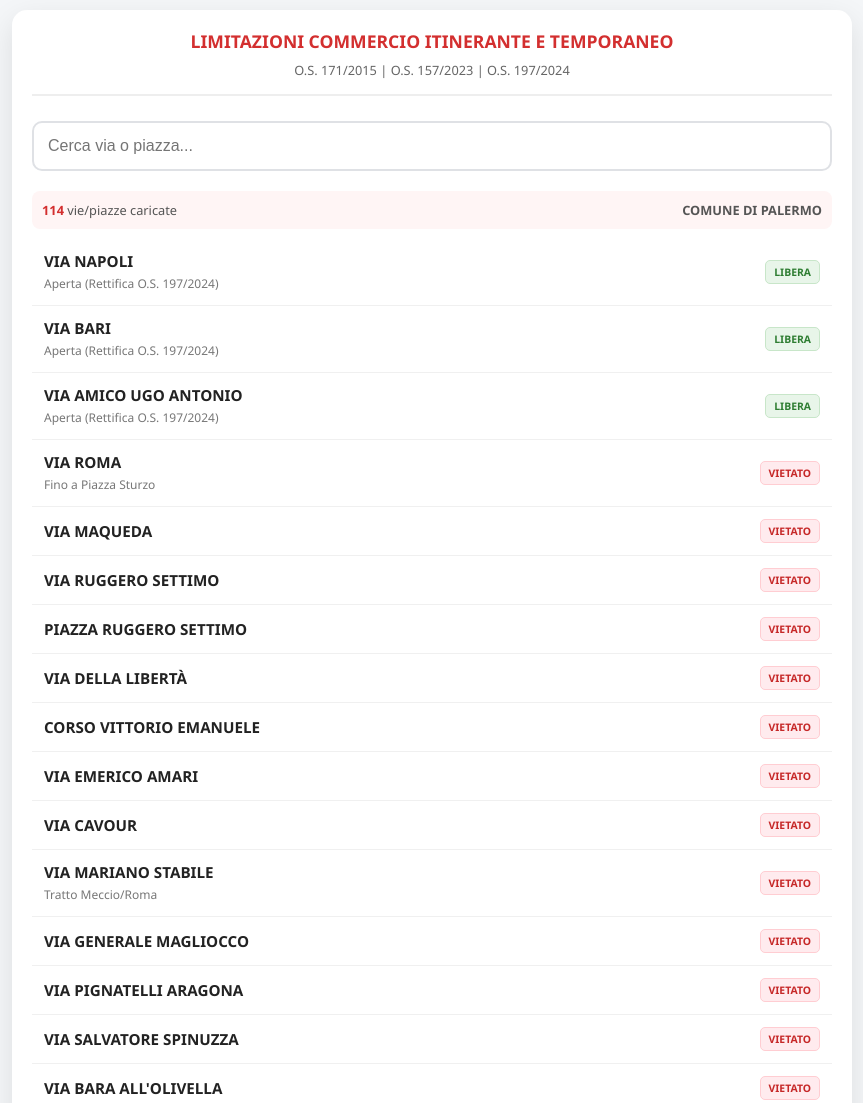
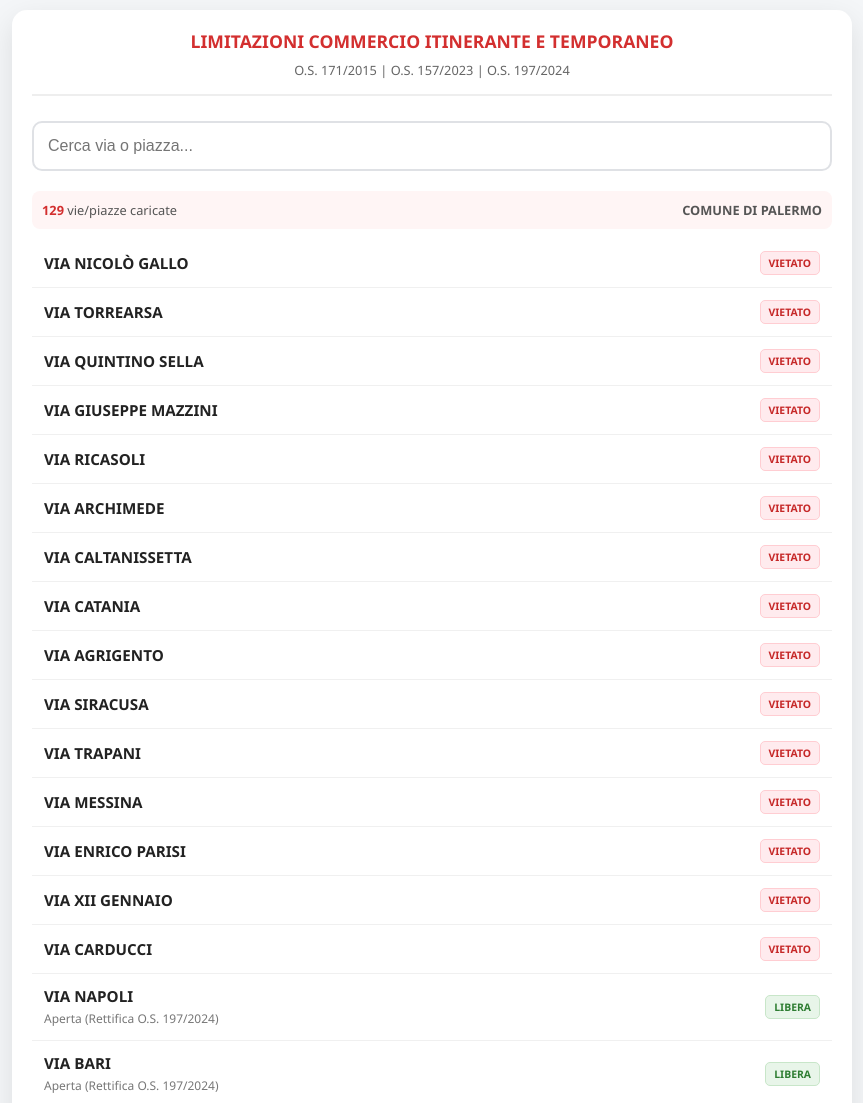
Before and after one commit to sonno2016-lang/Verifica-Aree-Pubbliche-Interdette, a plain HTML site: page index.html in a window 1280 px wide. Shown: the top 1103 px of the page, without its empty margins (208-1071 px from the left). Drawn offline with Linux system fonts and the light colour scheme.

Commit message:
Update index.html

```diff
--- a/index.html
+++ b/index.html
@@ -3,7 +3,7 @@
 <head>
     <meta charset="UTF-8">
     <meta name="viewport" content="width=device-width, initial-scale=1.0">
-    <title>Normativa Commercio Palermo 2024</title>
+    <title>Verifica Aree Interdette Palermo</title>
     <style>
         :root { --danger: #d32f2f; --success: #2e7d32; --bg: #f4f6f8; }
         body { font-family: 'Segoe UI', Tahoma, Geneva, Verdana, sans-serif; background: var(--bg); padding: 10px; margin: 0; }
@@ -51,11 +51,27 @@
     </div>
 
     <div class="info-bar">
-        <span><span id="counter">114</span> vie/piazze caricate</span>
+        <span><span id="counter">129</span> vie/piazze caricate</span>
         <span style="font-weight: bold;">COMUNE DI PALERMO</span>
     </div>
 
     <ul id="mainList">
+        <li data-v="VIA NICOLO GALLO"><div class="street-info"><span class="street-name">VIA NICOLÒ GALLO</span></div> <span class="tag tag-forbidden">VIETATO</span></li>
+        <li data-v="VIA TORREARSA"><div class="street-info"><span class="street-name">VIA TORREARSA</span></div> <span class="tag tag-forbidden">VIETATO</span></li>
+        <li data-v="VIA QUINTINO SELLA"><div class="street-info"><span class="street-name">VIA QUINTINO SELLA</span></div> <span class="tag tag-forbidden">VIETATO</span></li>
+        <li data-v="VIA GIUSEPPE MAZZINI"><div class="street-info"><span class="street-name">VIA GIUSEPPE MAZZINI</span></div> <span class="tag tag-forbidden">VIETATO</span></li>
+        <li data-v="VIA RICASOLI"><div class="street-info"><span class="street-name">VIA RICASOLI</span></div> <span class="tag tag-forbidden">VIETATO</span></li>
+        <li data-v="VIA ARCHIMEDE"><div class="street-info"><span class="street-name">VIA ARCHIMEDE</span></div> <span class="tag tag-forbidden">VIETATO</span></li>
+        <li data-v="VIA CALTANISSETTA"><div class="street-info"><span class="street-name">VIA CALTANISSETTA</span></div> <span class="tag tag-forbidden">VIETATO</span></li>
+        <li data-v="VIA CATANIA"><div class="street-info"><span class="street-name">VIA CATANIA</span></div> <span class="tag tag-forbidden">VIETATO</span></li>
+        <li data-v="VIA AGRIGENTO"><div class="street-info"><span class="street-name">VIA AGRIGENTO</span></div> <span class="tag tag-forbidden">VIETATO</span></li>
+        <li data-v="VIA SIRACUSA"><div class="street-info"><span class="street-name">VIA SIRACUSA</span></div> <span class="tag tag-forbidden">VIETATO</span></li>
+        <li data-v="VIA TRAPANI"><div class="street-info"><span class="street-name">VIA TRAPANI</span></div> <span class="tag tag-forbidden">VIETATO</span></li>
+        <li data-v="VIA MESSINA"><div class="street-info"><span class="street-name">VIA MESSINA</span></div> <span class="tag tag-forbidden">VIETATO</span></li>
+        <li data-v="VIA ENRICO PARISI"><div class="street-info"><span class="street-name">VIA ENRICO PARISI</span></div> <span class="tag tag-forbidden">VIETATO</span></li>
+        <li data-v="VIA XII GENNAIO"><div class="street-info"><span class="street-name">VIA XII GENNAIO</span></div> <span class="tag tag-forbidden">VIETATO</span></li>
+        <li data-v="VIA CARDUCCI"><div class="street-info"><span class="street-name">VIA CARDUCCI</span></div> <span class="tag tag-forbidden">VIETATO</span></li>
+
         <li data-v="VIA NAPOLI"><div class="street-info"><span class="street-name">VIA NAPOLI</span><span class="note">Aperta (Rettifica O.S. 197/2024)</span></div> <span class="tag tag-allowed">LIBERA</span></li>
         <li data-v="VIA BARI"><div class="street-info"><span class="street-name">VIA BARI</span><span class="note">Aperta (Rettifica O.S. 197/2024)</span></div> <span class="tag tag-allowed">LIBERA</span></li>
         <li data-v="VIA AMICO UGO ANTONIO"><div class="street-info"><span class="street-name">VIA AMICO UGO ANTONIO</span><span class="note">Aperta (Rettifica O.S. 197/2024)</span></div> <span class="tag tag-allowed">LIBERA</span></li>
```
